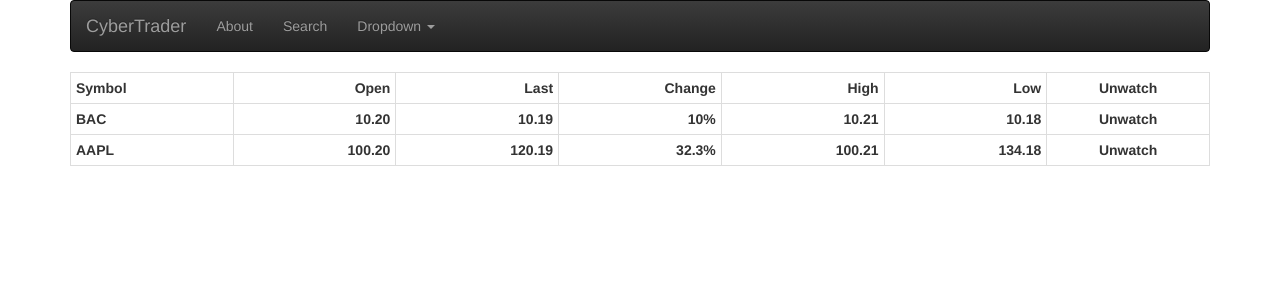
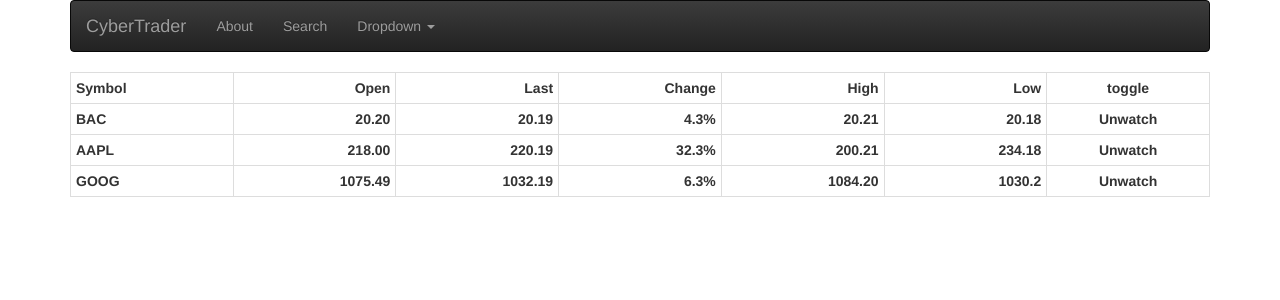
Before and after one commit to camcfarlin/cybertrader, a React (Create React App) app in the folder client/: page /portfolio in a window 1280 px wide. Shown: the top 300 px of the page. Built offline with nearby package versions, Linux system fonts and the light colour scheme; no server answers.

Commit message:
adjust demo

```diff
--- a/client/src/components/Portfolio/Portfolio.js
+++ b/client/src/components/Portfolio/Portfolio.js
@@ -14,26 +14,35 @@ const Portfolio = props => {
                         <th>Change</th>
                         <th>High</th>
                         <th>Low</th>
-                        <th>Unwatch</th>
+                        <th>toggle</th>
                     </tr>
                 </thead>
                 <tbody>
                 <tr>
                         <th>BAC</th>
-                        <th>10.20</th>
-                        <th>10.19</th>
-                        <th>10%</th>
-                        <th>10.21</th>
-                        <th>10.18</th>
+                        <th>20.20</th>
+                        <th>20.19</th>
+                        <th>4.3%</th>
+                        <th>20.21</th>
+                        <th>20.18</th>
                         <th>Unwatch</th>
                     </tr>
                     <tr>
                         <th>AAPL</th>
-                        <th>100.20</th>
-                        <th>120.19</th>
+                        <th>218.00</th>
+                        <th>220.19</th>
                         <th>32.3%</th>
-                        <th>100.21</th>
-                        <th>134.18</th>
+                        <th>200.21</th>
+                        <th>234.18</th>
+                        <th>Unwatch</th>
+                    </tr>
+                    <tr>
+                        <th>GOOG</th>
+                        <th>1075.49</th>
+                        <th>1032.19</th>
+                        <th>6.3%</th>
+                        <th>1084.20</th>
+                        <th>1030.2</th>
                         <th>Unwatch</th>
                     </tr>
                 </tbody>
--- a/client/src/components/SearchWidget/StockList/StockList.css
+++ b/client/src/components/SearchWidget/StockList/StockList.css
@@ -1,7 +1,7 @@
 .StockList {
   /* margin: 0 2.5rem; */
-  padding: 0 80px;
+  padding: 0 55px;
   /* display: flex; */
   /* flex-flow: row wrap; */
-  font-size: .8rem;
+  font-size: 1.1rem;
 }
--- a/client/src/components/SearchWidget/StockListItem/StockListItem.css
+++ b/client/src/components/SearchWidget/StockListItem/StockListItem.css
@@ -2,13 +2,13 @@
   box-shadow: border-box;
   flex: 0 0 98%;
   list-style: none;
-  display: flex;
+  display: inline-block;
   padding: 2rem;
-  margin: .25rem;
-  text-align: left;
+  margin: 2.5rem;
+  text-align: center;
   flex-flow: column wrap;
   background-color: #fefefe;
-  box-shadow: 0 1px 3px rgba(0,0,0,0.12), 0 1px 2px rgba(0,0,0,0.24);
+  /* box-shadow: 0 1px 3px rgba(0,0,0,0.12), 0 1px 2px rgba(0,0,0,0.24); */
   transition: all 0.3s cubic-bezier(.25,.8,.25,1);
 }
 
@@ -21,7 +21,7 @@
 @media only screen and (min-width: 1024px) {
   .StockListItem {
    flex: 0 0 24%;
-   float: right;
+   text-align: center;
   }
 }
 
@@ -31,7 +31,7 @@
 }
 
 .StockListItem > * {
-  letter-spacing: 1px;
+  letter-spacing: .5px;
   font-weight: 500;
 
 }
```
Also changed, not shown: client/src/components/SearchWidget/StockListItem/StockListItem.js (+0 -18 lines).
